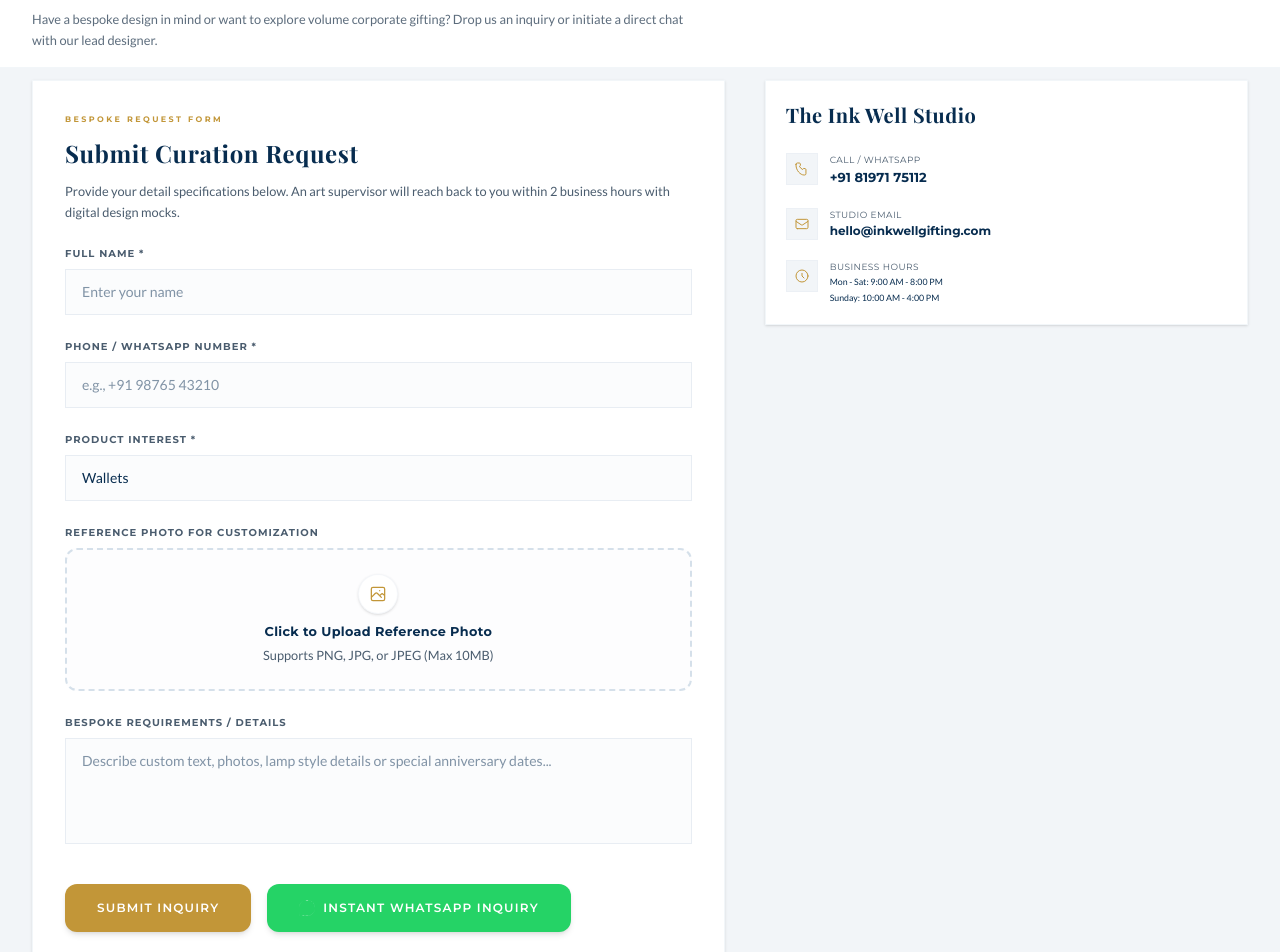
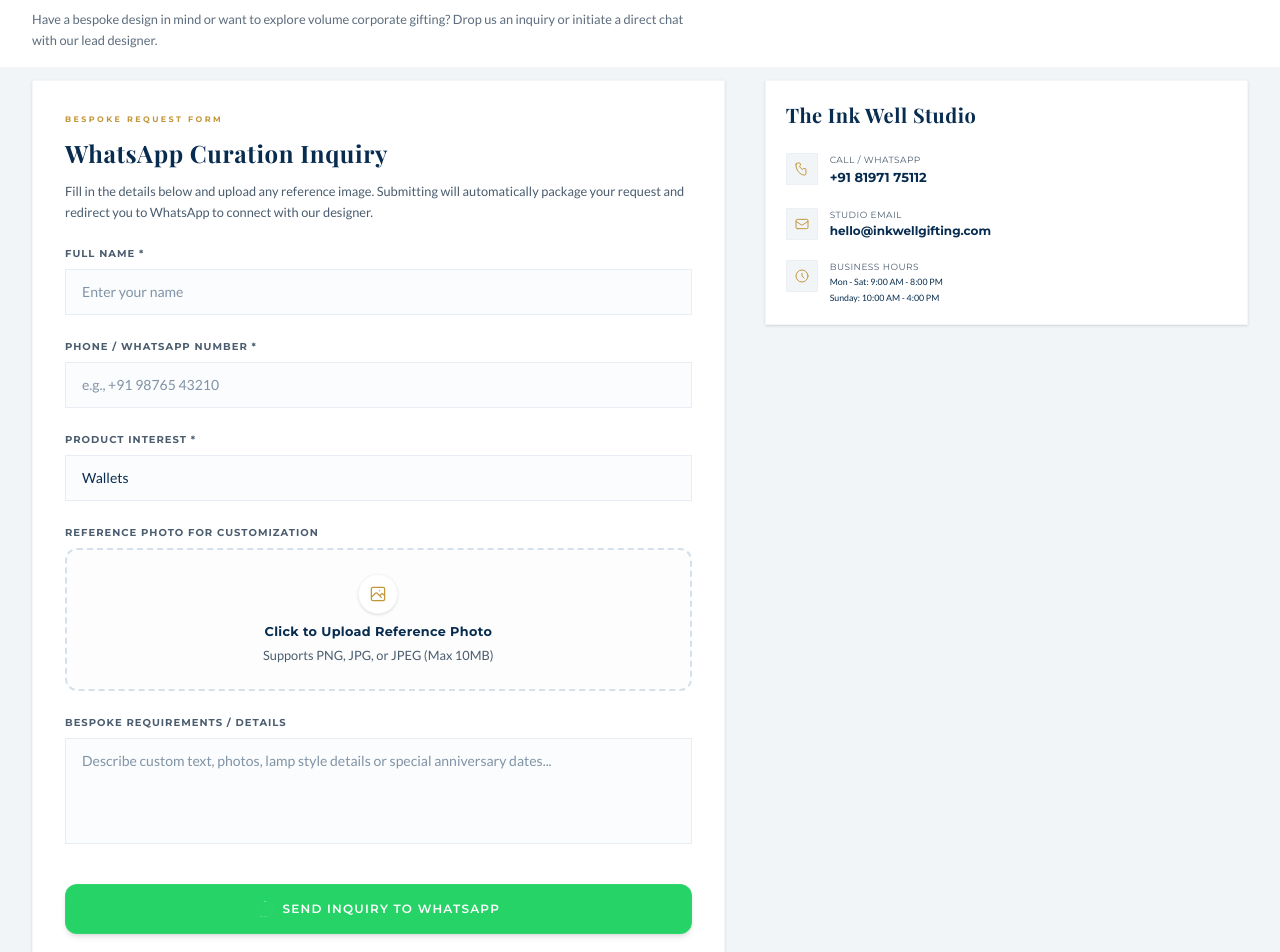
Before and after one commit to Racchu100/inkwell, a Next.js app: page /contact in a window 1280 px wide. Shown: the part 140-1092 px from the top of the page. Built offline with nearby package versions, Linux system fonts and the light colour scheme; a web font is replaced by a local one.

Commit message:
feat: exclusive WhatsApp curation inquiry with tmpfiles.org anonymous image upload

```diff
--- a/src/app/contact/page.tsx
+++ b/src/app/contact/page.tsx
@@ -16,6 +16,7 @@
   const [selectedImage, setSelectedImage] = useState<File | null>(null);
   const [imagePreview, setImagePreview] = useState<string | null>(null);
   const [formStatus, setFormStatus] = useState<"idle" | "submitting" | "success" | "error">("idle");
+  const [submitStep, setSubmitStep] = useState<string>("");
 
   const categories = [
     "Keychains",
@@ -62,7 +63,7 @@
     setImagePreview(null);
   };
 
-  const handleSubmit = (e: React.FormEvent) => {
+  const handleSubmit = async (e: React.FormEvent) => {
     e.preventDefault();
     if (!formData.name || !formData.phone) {
       setFormStatus("error");
@@ -70,10 +71,62 @@
     }
 
     setFormStatus("submitting");
+    setSubmitStep("Processing details...");
 
-    // Simulate luxury API response / local storage logging
-    setTimeout(() => {
+    let uploadedImageUrl = "";
+
+    if (selectedImage) {
+      setSubmitStep("Uploading reference image...");
+      try {
+        const uploadData = new FormData();
+        uploadData.append("file", selectedImage);
+
+        // Upload reference photo to tmpfiles.org anonymous API
+        const response = await fetch("https://tmpfiles.org/api/v1/upload", {
+          method: "POST",
+          body: uploadData,
+        });
+
+        if (response.ok) {
+          const result = await response.json();
+          if (result.status === "success" && result.data && result.data.url) {
+            // Convert to direct download url (replace tmpfiles.org/ with tmpfiles.org/dl/)
+            uploadedImageUrl = result.data.url.replace("tmpfiles.org/", "tmpfiles.org/dl/");
+          }
+        }
+      } catch (err) {
+        console.error("Failed to upload image:", err);
+      }
+    }
+
+    setSubmitStep("Redirecting to WhatsApp...");
+
+    const studioNumber = "918197175112";
+    const hasPhoto = selectedImage
+      ? (uploadedImageUrl ? `Yes (View here: ${uploadedImageUrl})` : "Yes (will attach manually in chat)")
+      : "No";
+
+    const messageText = encodeURIComponent(
+      `*New WhatsApp Curation Inquiry*\n` +
+      `-----------------------------\n` +
+      `• *Client Name:* ${formData.name}\n` +
+      `• *Phone/WhatsApp:* ${formData.phone}\n` +
+      `• *Category Interest:* ${formData.interest}\n` +
+      `• *Reference Image:* ${hasPhoto}\n` +
+      `• *Styling Requirements:* ${formData.message || "None specified"}\n` +
+      `-----------------------------\n` +
+      `_Hello Ink Well! I have filled my curation details above. Let's discuss my custom order!_`
+    );
+
+    const waUrl = `https://wa.me/${studioNumber}?text=${messageText}`;
+
+    // Open direct WhatsApp chat
+    window.open(waUrl, "_blank");
+
     setFormStatus("success");
+    setSubmitStep("");
+
+    // Reset form fields
     setFormData({
       name: "",
       phone: "",
@@ -82,7 +135,9 @@
     });
     setSelectedImage(null);
     setImagePreview(null);
-    }, 1500);
+
+    // Reset form status back to idle after a brief period
+    setTimeout(() => setFormStatus("idle"), 4000);
   };
 
   return (
@@ -116,10 +171,10 @@
                   Bespoke Request Form
                 </span>
                 <h2 className="font-playfair text-xl sm:text-2xl font-bold text-text-primary tracking-wide">
-                  Submit Curation Request
+                  WhatsApp Curation Inquiry
                 </h2>
                 <p className="font-lato text-xs text-text-secondary leading-relaxed">
-                  Provide your detail specifications below. An art supervisor will reach back to you within 2 business hours with digital design mocks.
+                  Fill in the details below and upload any reference image. Submitting will automatically package your request and redirect you to WhatsApp to connect with our designer.
                 </p>
               </div>
 
@@ -265,8 +320,8 @@
                 {/* Form Status Messages */}
                 {formStatus === "success" && (
                   <div className="p-4 bg-emerald-50 border border-emerald-200 text-emerald-800 text-xs font-lato space-y-1">
-                    <p className="font-bold font-montserrat tracking-wide uppercase text-[9px]">Submission Successful</p>
-                    <p>Thank you! Your curation inquiry is registered. A design specialist will call or text your WhatsApp shortly.</p>
+                    <p className="font-bold font-montserrat tracking-wide uppercase text-[9px]">Redirecting to WhatsApp</p>
+                    <p>Your details have been compiled successfully. If you uploaded a reference image, it has been uploaded and linked. Please hit 'Send' in the opened WhatsApp window!</p>
                   </div>
                 )}
 
@@ -277,27 +332,18 @@
                   </div>
                 )}
 
-                {/* Submit Buttons */}
-                <div className="pt-4 flex flex-col sm:flex-row gap-4">
+                {/* Submit Button */}
+                <div className="pt-4">
                   <button
                     type="submit"
                     disabled={formStatus === "submitting"}
-                    className="flex-grow sm:flex-grow-0 font-montserrat text-xs tracking-widest uppercase px-8 py-4 bg-accent-gold hover:bg-accent-gold-dark disabled:bg-gray-400 text-white font-semibold rounded-xl transition-all duration-300 shadow-md text-center cursor-pointer"
+                    className="w-full font-montserrat text-xs tracking-widest uppercase px-8 py-4 bg-[#25D366] hover:bg-[#128C7E] disabled:bg-gray-400 text-white font-semibold rounded-xl transition-all duration-300 shadow-md flex items-center justify-center space-x-2.5 cursor-pointer border border-white/5"
                   >
-                    {formStatus === "submitting" ? "Registering..." : "Submit Inquiry"}
-                  </button>
-
-                  <a
-                    href="https://wa.me/918197175112"
-                    target="_blank"
-                    rel="noopener noreferrer"
-                    className="text-center font-montserrat text-xs tracking-widest uppercase px-8 py-4 bg-[#25D366] hover:bg-[#128C7E] text-white font-semibold rounded-xl transition-all duration-300 shadow-md flex items-center justify-center space-x-2"
-                  >
-                    <svg className="w-4 h-4 fill-current" viewBox="0 0 24 24">
+                    <svg className="w-4 h-4 fill-current shrink-0" viewBox="0 0 24 24">
                       <path d="M.057 24l1.687-6.163c-1.041-1.804-1.588-3.849-1.587-5.946C.06 5.348 5.397.01 12.008.01c3.202.001 6.212 1.248 8.477 3.517 2.266 2.268 3.507 5.28 3.505 8.484-.004 6.657-5.34 11.997-11.953 11.997-2.005-.001-3.973-.502-5.717-1.458L0 24zm6.335-1.662c1.746.953 3.71 1.458 5.704 1.459h.005c6.554 0 11.89-5.335 11.893-11.893a11.821 11.821 0 00-3.48-8.413A11.815 11.815 0 0012.05 0C5.495 0 .16 5.335.157 11.892c0 2.096.547 4.142 1.588 5.945L0 24l6.335-1.662z" />
                     </svg>
-                    <span>Instant WhatsApp Inquiry</span>
-                  </a>
+                    <span>{formStatus === "submitting" ? submitStep : "Send Inquiry to WhatsApp"}</span>
+                  </button>
                 </div>
               </form>
             </div>
```
Lines whose indentation alone changed are shown as unchanged.
